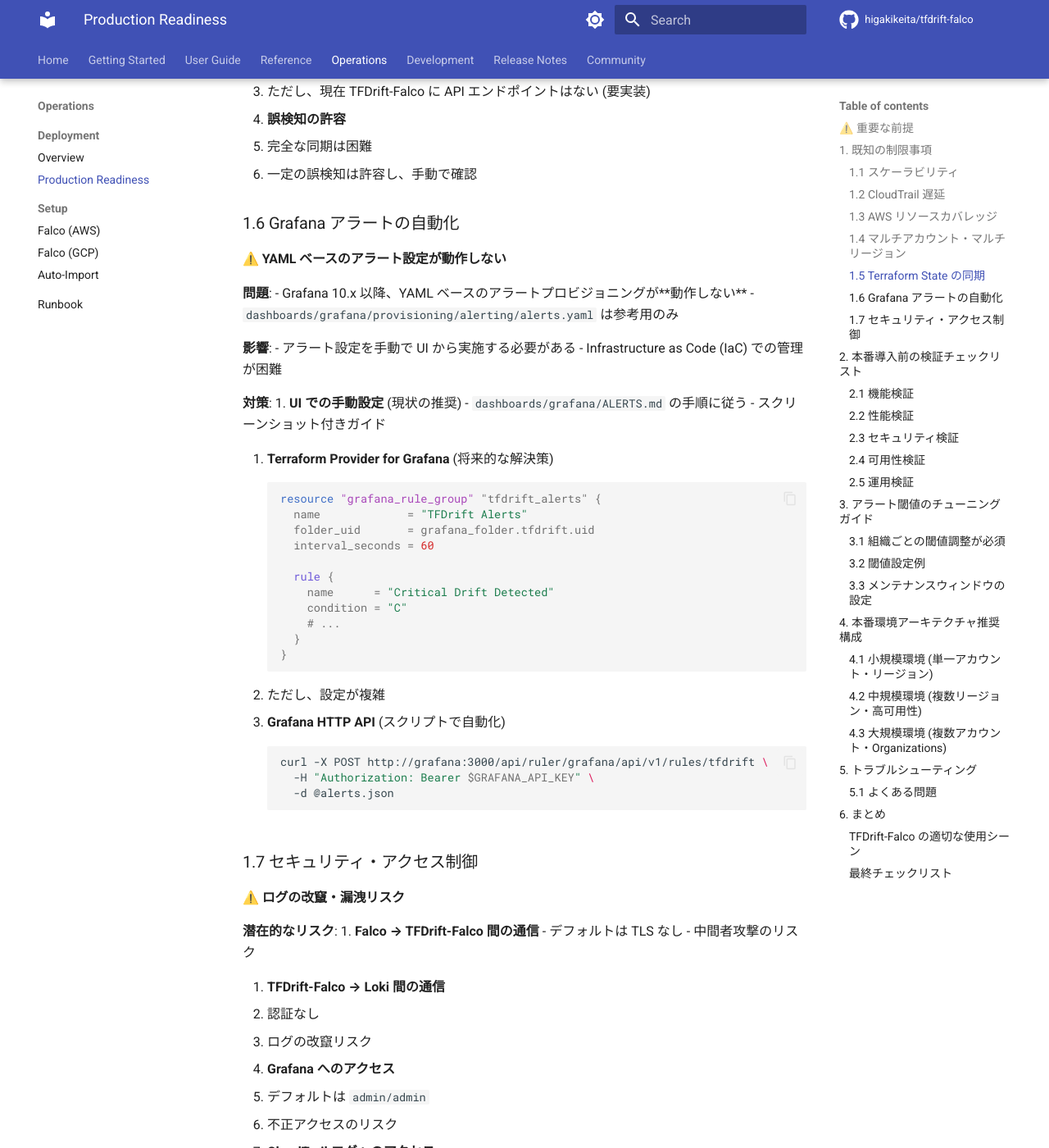
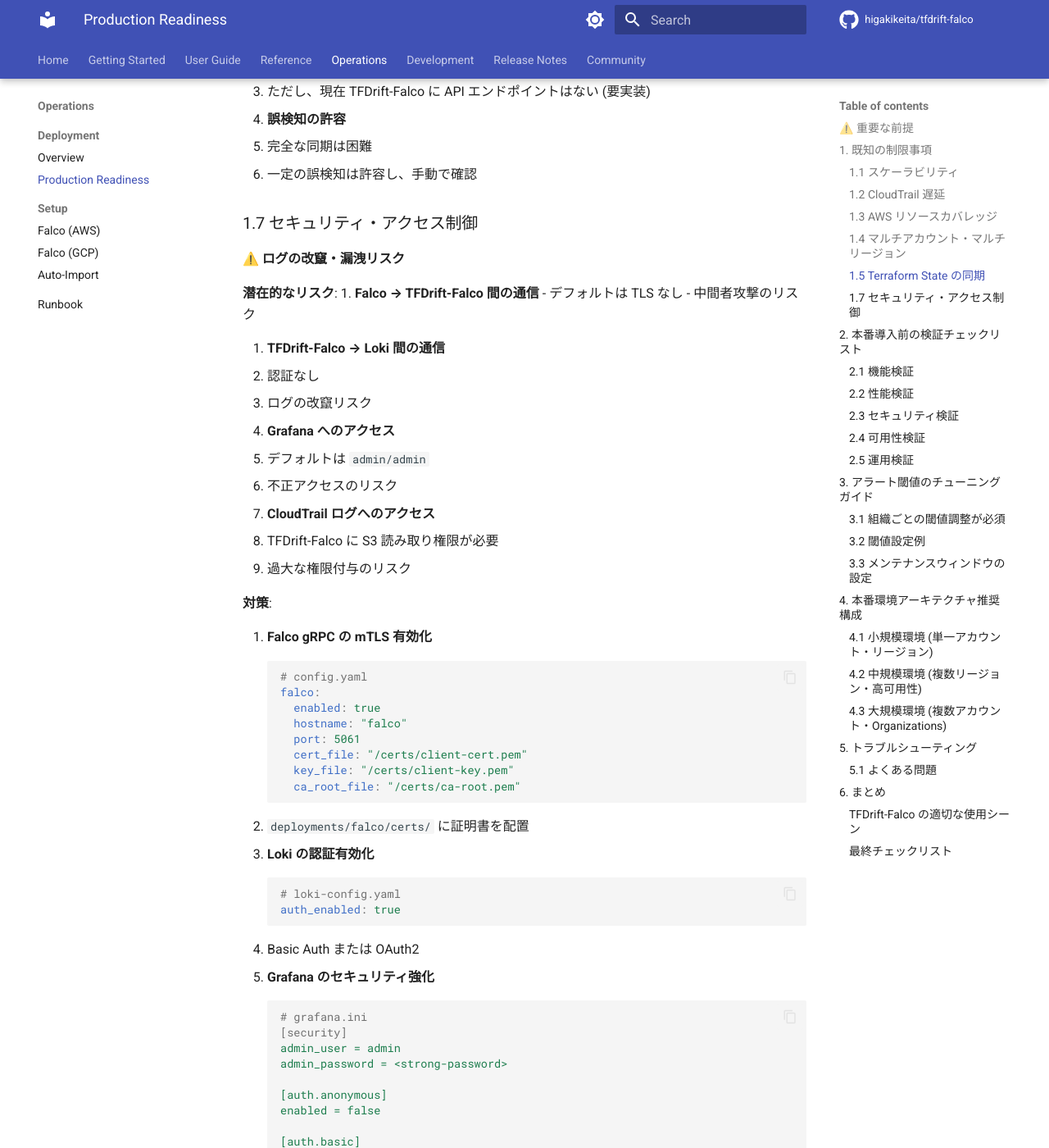
Before and after one commit to higakikeita/tfdrift-falco, an MkDocs documentation site: the page built from docs/PRODUCTION_READINESS.md, in a window 1280 px wide and 1400 px high, scrolled down 4811 px. Shown: the whole window at 82% size. Built offline with MkDocs 1.6.1 and Material for MkDocs 9.7.7, drawn with Linux system fonts in a browser that asks for light colours; comment, search, counter and statistics services are not loaded; the version menu is left out; some of the changed text lies outside the part shown.

Commit message:
docs: drop remaining Grafana references from live guides
Follow-up sweep after removing dashboards/grafana/**:
- zenn-getting-started.md: remove the dead Grafana setup link from the
  resources list
- PRODUCTION_READINESS.md: remove the now-moot "1.6 Grafana alerting"
  known-issue subsection and its two reference-list entries

Historical release notes and retrospective article drafts keep their
Grafana mentions as point-in-time records.

Co-Authored-By: Claude Opus 4.8 <noreply@anthropic.com>

````diff
--- a/docs/PRODUCTION_READINESS.md
+++ b/docs/PRODUCTION_READINESS.md
@@ -237,46 +237,6 @@
 3. **誤検知の許容**
    - 完全な同期は困難
    - 一定の誤検知は許容し、手動で確認
-
-### 1.6 Grafana アラートの自動化
-
-#### ⚠️ YAML ベースのアラート設定が動作しない
-
-**問題**:
-- Grafana 10.x 以降、YAML ベースのアラートプロビジョニングが**動作しない**
-- `dashboards/grafana/provisioning/alerting/alerts.yaml` は参考用のみ
-
-**影響**:
-- アラート設定を手動で UI から実施する必要がある
-- Infrastructure as Code (IaC) での管理が困難
-
-**対策**:
-1. **UI での手動設定** (現状の推奨)
-   - `dashboards/grafana/ALERTS.md` の手順に従う
-   - スクリーンショット付きガイド
-
-2. **Terraform Provider for Grafana** (将来的な解決策)
-   ```hcl
-   resource "grafana_rule_group" "tfdrift_alerts" {
-     name             = "TFDrift Alerts"
-     folder_uid       = grafana_folder.tfdrift.uid
-     interval_seconds = 60
-
-     rule {
-       name      = "Critical Drift Detected"
-       condition = "C"
-       # ...
-     }
-   }
-   ```
-   - ただし、設定が複雑
-
-3. **Grafana HTTP API** (スクリプトで自動化)
-   ```bash
-   curl -X POST http://grafana:3000/api/ruler/grafana/api/v1/rules/tfdrift \
-     -H "Authorization: Bearer $GRAFANA_API_KEY" \
-     -d @alerts.json
-   ```
 
 ### 1.7 セキュリティ・アクセス制御
 
@@ -918,6 +878,4 @@ advanced:
 
 **参考ドキュメント**:
 - `AWS_RESOURCE_COVERAGE_ANALYSIS.md`: AWS リソース対応状況
-- `dashboards/grafana/GETTING_STARTED.md`: Grafana セットアップ
-- `dashboards/grafana/ALERTS.md`: アラート設定
 - `docs/qiita-getting-started-guide-fixed.md`: 基本セットアップ
````
Also changed, not shown: docs/zenn-getting-started.md (+0 -1 lines).
